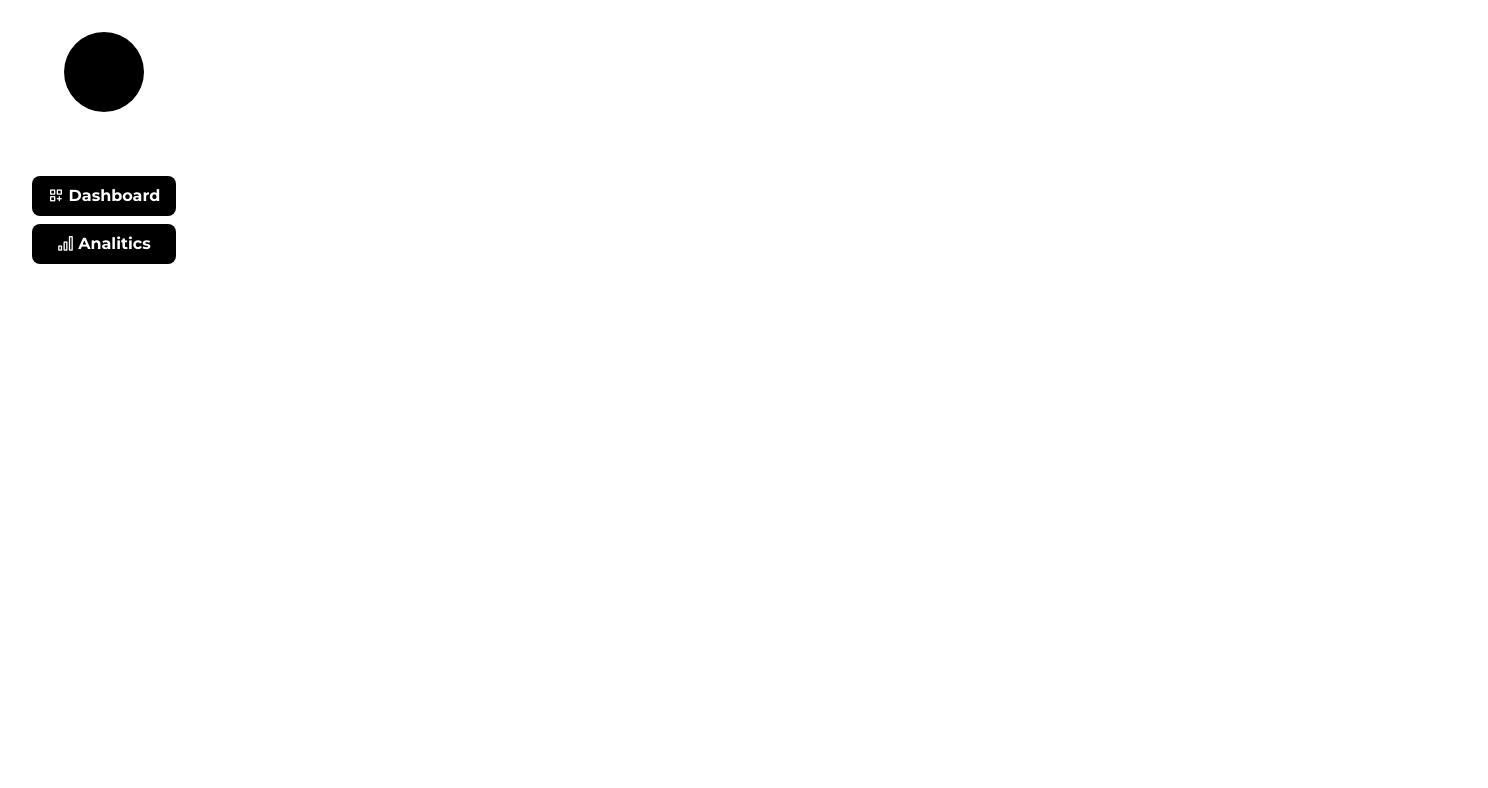
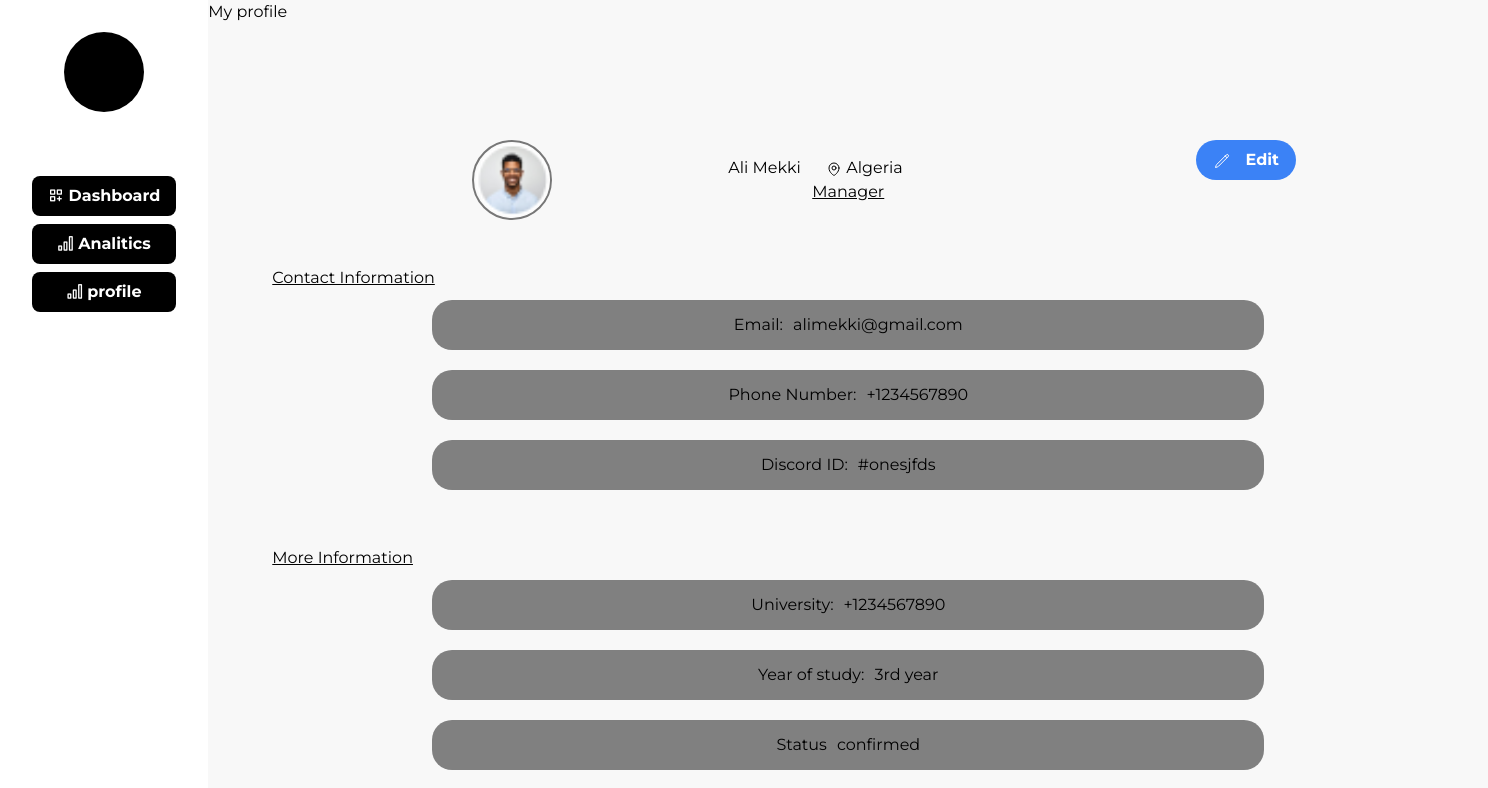
Before and after one commit to ouaelesi/GAMMP_front_team8_codeIT-, a React (Vite) app: page /profile in a window 1280 px wide. Shown: the top 788 px of the page, 1488 px wide, since content can reach past the window. Built offline with nearby package versions, Linux system fonts and the light colour scheme.

Commit message:
initial commit

```diff
--- a/src/App.jsx
+++ b/src/App.jsx
@@ -2,6 +2,7 @@ import { Routes, Route } from "react-router-dom"
 import SideBar from './components/SideBar'
 import HomePage from './pages/HomePage'
 import AboutPage from './pages/AboutPage'
+import ProfilePage from './pages/ProfilePage'
 import './index.css'
 
 function App() {
@@ -12,6 +13,7 @@ function App() {
         <Routes>
           <Route path='/' element={<HomePage />} />
           <Route path='/about' element={<AboutPage />} />
+          <Route path='/profile' element={<ProfilePage />} />
         </Routes>
       </main>
     </div>
--- /dev/null
+++ b/src/components/NavBar/index.jsx
@@ -0,0 +1,15 @@
+import './style.css';
+
+
+const NavBar = () => {
+
+    return (
+        <>
+            <nav className='w-[100%]'>
+                My profile
+            </nav>
+        </>
+    )
+}
+
+export default NavBar;
--- a/src/components/NavBar/style.css
+++ b/src/components/NavBar/style.css
@@ -0,0 +1,4 @@
+nav {
+    height: 100px;
+    width: 100%;
+}
--- a/src/components/SideBar/index.jsx
+++ b/src/components/SideBar/index.jsx
@@ -10,6 +10,10 @@ const SideBar = () => {
         },{
             linkTitle: "Analitics",
             linkHref: "#",
+            linkIcon: "signal-alt-3"
+        },{
+            linkTitle: "profile",
+            linkHref: "/profile",
             linkIcon: "signal-alt-3"
         }
     ]
--- /dev/null
+++ b/src/pages/ProfilePage/index.jsx
@@ -0,0 +1,109 @@
+import './style.css'
+import NavBar from '../../components/NavBar';
+
+import profilePicture from '../../assets/Avatar.png';
+
+const ProfilePage = () => {
+
+    const goToEditPage = (e) => {
+        window.location.href = '/profile/edit';
+    }
+
+    const editButton = <svg xmlns="http://www.w3.org/2000/svg" fill="none" viewBox="0 0 24 24" strokeWidth={1.5} stroke="currentColor" className="w-4 h-4 inline-block mr-4">
+        <path strokeLinecap="round" strokeLinejoin="round" d="M16.862 4.487l1.687-1.688a1.875 1.875 0 112.652 2.652L6.832 19.82a4.5 4.5 0 01-1.897 1.13l-2.685.8.8-2.685a4.5 4.5 0 011.13-1.897L16.863 4.487zm0 0L19.5 7.125" />
+    </svg>
+
+    const locationIcon = <svg xmlns="http://www.w3.org/2000/svg" fill="none" viewBox="0 0 24 24" strokeWidth={1.5} stroke="currentColor" className="w-4 h-4 inline">
+        <path strokeLinecap="round" strokeLinejoin="round" d="M15 10.5a3 3 0 11-6 0 3 3 0 016 0z" />
+        <path strokeLinecap="round" strokeLinejoin="round" d="M19.5 10.5c0 7.142-7.5 11.25-7.5 11.25S4.5 17.642 4.5 10.5a7.5 7.5 0 1115 0z" />
+    </svg>
+
+
+
+    return (
+        <>
+            <NavBar/>
+            <div id='container'>
+
+                <div id='profile-container' className='w-[70%] mt-10 self-center grid grid-cols-4 grid-flow-cols'>
+
+                    <div className='flex justify-center'>
+
+                        <img src={profilePicture} alt="profile picture"
+                        className='rounded-full border-2 border-solid border-[#777]'/>
+                    </div>
+
+                    <div id='info-container' className='h-20 col-span-2 flex flex-col justify-center items-center'>
+
+                        <h2 className='w-60'>Ali Mekki &nbsp;&nbsp;&nbsp;&nbsp; {locationIcon} Algeria</h2>
+
+                        <h4 className='underline'>Manager</h4>
+
+
+
+                    </div>
+
+                    <div id='edit-container' className='flex justify-end items-start'>
+
+                        <button type='button' onClick={goToEditPage}
+                        className='font-bold w-[100px] py-2 px-4 rounded-3xl bg-blue-500 text-white hover:bg-blue-700'>
+                            {editButton}Edit
+                        </button>
+                    </div>
+
+
+                </div>
+
+                <section id='contact-information'
+                className='flex flex-col items-center'>
+                    {/* flex container */}
+                    <h2 className='ml-16 underline self-start'>Contact Information</h2>
+
+                    <div className='info-box'>
+                        <p className='info-title'>Email: </p> <p>alimekki@gmail.com</p>
+                    </div>
+
+                    <div className='info-box'>
+                        <p className='info-title'>Phone Number: </p> <p>+1234567890</p>
+                    </div>
+
+                    <div className='info-box'>
+                        <p className='info-title'>Discord ID: </p> <p>#onesjfds</p>
+                    </div>
+                </section>
+
+                <section id='more-information'
+                className='flex flex-col items-center'>
+                    {/* flex container */}
+                    <h2 className='ml-16 underline self-start'>More Information</h2>
+
+                    <div className='info-box'>
+                        <p className='info-title'>University: </p> <p>+1234567890</p>
+                    </div>
+
+                    <div className='info-box'>
+                        <p className='info-title'>Year of study: </p> <p>3rd year</p>
+                    </div>
+
+                    <div className='info-box'>
+                        <p className='info-title'>Status</p> <p>confirmed</p>
+                    </div>
+
+                    <div className='info-box h-[100px] flex flex-col'>
+                        <p className='self-left'>Contributions</p>
+                        <ul>
+                            <li>
+                                <p className='info-title'>GDG CTF: </p> <p>Project Manager</p>
+                            </li>
+                            <li>
+                                <p className='info-title'>DevFest: </p> <p>Organizer</p>
+                            </li>
+                        </ul>
+                    </div>
+                </section>
+            </div>
+        </>
+    )
+}
+
+export default ProfilePage;
--- /dev/null
+++ b/src/pages/ProfilePage/style.css
@@ -0,0 +1,54 @@
+#container {
+    width : 100vw;
+    height : 100vh;
+    display: flex;
+    flex-direction : column;
+    justify-content : space-between;
+}
+
+#edit-container{
+    align-items : start;
+}
+
+
+
+#profile-container div {
+    width: auto;
+}
+
+img{
+    display : block;
+}
+
+////infos
+#contact-information{
+    width: 1000px;
+    display: flex;
+    flex-direction: column;
+    justify-content: space-around;
+    align-items: center;
+}
+
+.info-box {
+    margin: 10px;
+    height: 50px;
+    width: 65%;
+    border-radius: 20px;
+    background-color: gray;
+    display: flex;
+    justify-content: center;
+    align-items: center;
+}
+
+.info-box p{
+    display: inline-block;
+    background-color: gray;
+}
+
+.info-title{
+    margin-right: 10px;
+}
+
+.info-box ul li{
+    display: block;
+}
```
